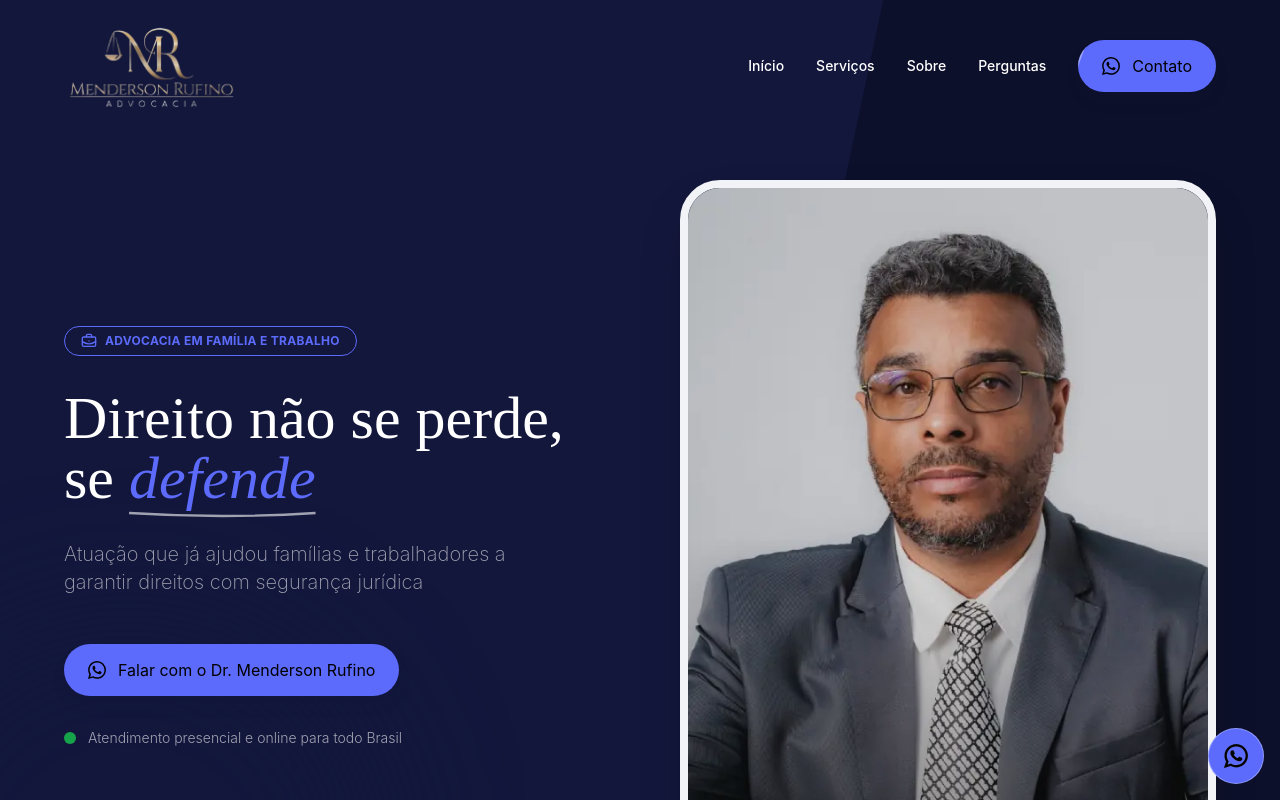
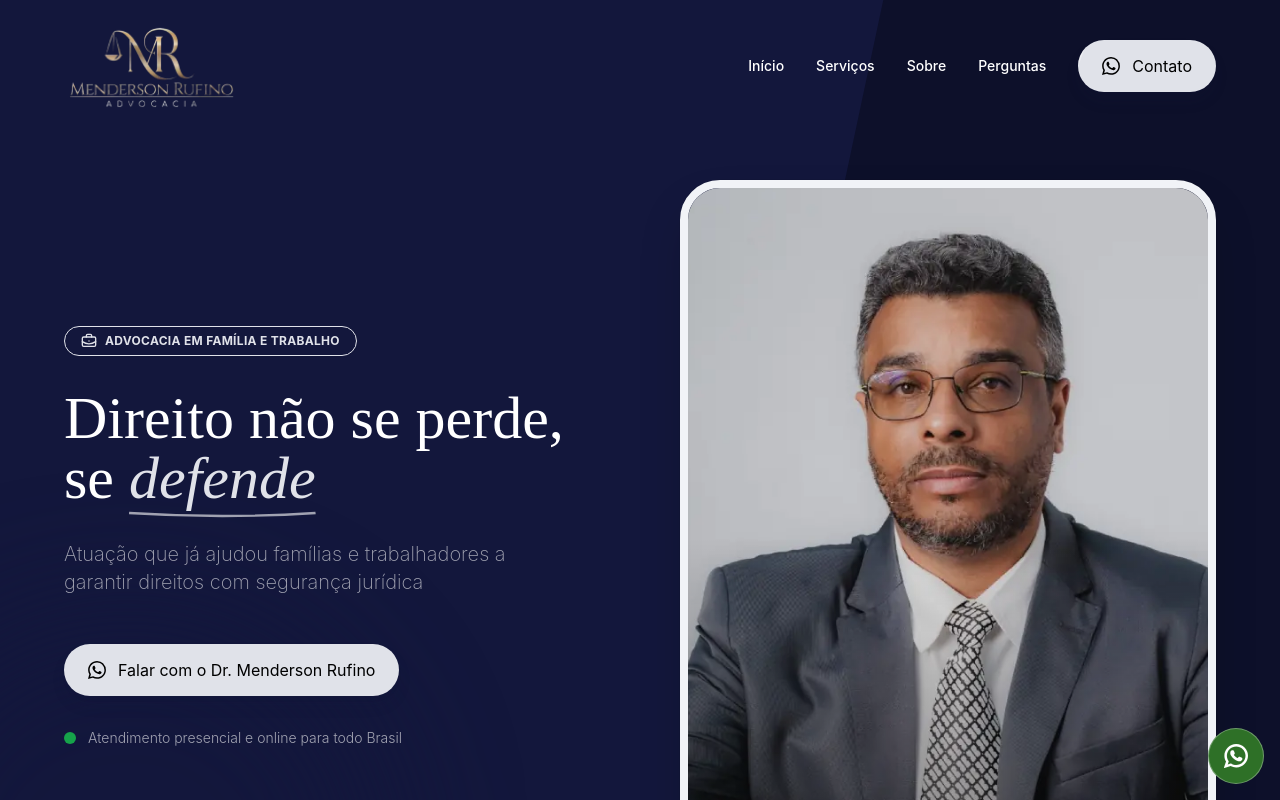
Before and after one commit to Paper-Street-Softwares/SOP-Menderson-Rufino, a React (Vite) app: page / in a window 1280 px wide. Shown: the top 800 px of the page. Built offline with nearby package versions, Linux system fonts and the light colour scheme.

Commit message:
fix: Ajustes

```diff
--- a/src/components/interactives/ButtonReflexo.jsx
+++ b/src/components/interactives/ButtonReflexo.jsx
@@ -1,6 +1,7 @@
 import { useColorMode } from '../../context/UseContextArchive'
 import { whatsAppThemes } from '../../context/UseContextArchive'
 import { alertTheme } from '../../context/UseContextArchive'
+import { defaultButtonThemes } from '../../context/UseContextArchive'
 
 export default function ButtonReflexo({
   link,
@@ -25,11 +26,11 @@ export default function ButtonReflexo({
         ? 'shadow-primaryLight/20'
         : 'shadow-primaryDark/20'
 
-  const themes = {
-    light: 'bg-primaryDark text-corTitulosBranca border border-primaryDark/20',
-    dark: 'bg-primaryLight text-corTitulosPreto',
-    default: `bg-primaryLight text-corTitulosPreto ${className}`,
-  }
+  // const themes = {
+  //   light: 'bg-primaryDark text-corTitulosBranca border border-primaryDark/20',
+  //   dark: 'bg-primaryLight text-corTitulosPreto',
+  //   default: `bg-secondary text-corTitulosPreto ${className}`,
+  // }
 
   const shineThemes = {
     light: 'bg-white/40',
@@ -41,7 +42,7 @@ export default function ButtonReflexo({
     ? alertTheme[colorMode]
     : effectiveWhatsAppColor
       ? whatsAppThemes[colorMode]
-      : (bgClass ?? themes[colorMode])
+      : (bgClass ?? defaultButtonThemes[colorMode])
 
   const shineColor = shineClass ?? shineThemes[colorMode]
   const spacing = padding || 'px-6 py-3'
--- a/src/components/interactives/WhatsAppAnimated.jsx
+++ b/src/components/interactives/WhatsAppAnimated.jsx
@@ -88,7 +88,7 @@ export default function WhatsappAnimated() {
   const themes = whatsAppColor ? whatsAppThemes : defaultButtonThemes
 
   const colorButton = themes[colorMode] || themes.default
-  const iconColor = colorMode === 'light' ? '#fff' : '#000'
+  const iconColor = colorMode === 'light' ? '#fff' : '#fff'
 
   console.log({
     whatsAppColor,
@@ -103,11 +103,11 @@ export default function WhatsappAnimated() {
         href={content.texts.links.ctaWhatsapp}
         target="_blanck"
         rel="noopener noreferrer"
-        className={`fixed bottom-4 right-4 z-50 inline-flex items-center justify-center w-14 h-14 rounded-full border border-white/30 ${colorButton}`}
+        className={`fixed bottom-4 right-4 z-50 inline-flex items-center justify-center w-14 h-14 rounded-full border border-white/30 bg-wppDark  ${colorButton}`}
         aria-label="Botão flutuante de WhatsApp para contato"
       >
         <div
-          className={`absolute z-10 top-0 left-0 w-full h-full rounded-full animate-ping border border-white ${colorButton} `}
+          className={`absolute z-10 top-0 left-0 w-full h-full rounded-full animate-ping border border-white bg-wppDark ${colorButton} `}
         ></div>
         <div className="relative z-20 ">
           <svg
--- a/src/components/sections/AboutNovoTemplate.jsx
+++ b/src/components/sections/AboutNovoTemplate.jsx
@@ -256,6 +256,7 @@ function AboutNovoTemplate({ ButtonModal, colorMode, benefits }) {
                 link={content.texts.links.ctaWhatsapp}
                 label={content.texts.navbar.ctaButtonText}
                 colorMode={colorMode}
+                bgClass={`bg-primaryDark text-white`}
               />
             </div>
           </Dialog>
--- a/src/components/sections/HeroTemplateNovo.jsx
+++ b/src/components/sections/HeroTemplateNovo.jsx
@@ -72,8 +72,8 @@ function HeroTemplateNovo({
 
       text = 'text-corTitulosBranca'
       textOpacity = 'text-corOutrosTextosBranca'
-      textDestaque = 'text-primaryLight'
-      bgMinitag = 'bg-transparent border-primaryLight text-primaryLight'
+      textDestaque = 'text-secondary'
+      bgMinitag = 'bg-transparent border-secondary text-secondary'
       // textObs = 'text-green-500'
       image = ' border-[8px] border-borderImage'
       bgAlertHero = 'bg-black text-white/60'
--- a/src/content/content.jsx
+++ b/src/content/content.jsx
@@ -121,7 +121,7 @@ const content = {
       title: (
         <h1>
           Direito não se perde, se{' '}
-          <span className="destaque relative italic font-light">
+          <span className="destaqueHero relative italic font-light">
             defende
             <span>
               <svg
@@ -362,7 +362,7 @@ const content = {
       miniTag: 'QUEM É O DR. MENDERSON RUFINO',
       title: (
         <h1>
-          Nossa
+          Minha
           <span className="destaque italic font-light"> trajetória</span>{' '}
         </h1>
       ),
--- a/src/context/UseContextArchive.jsx
+++ b/src/context/UseContextArchive.jsx
@@ -30,7 +30,7 @@ export const whatsAppThemes = {
 export const defaultButtonThemes = {
   light: 'bg-primaryDark text-corTitulosBranca border border-primaryDark/20 ',
   dark: 'bg-primaryLight text-corTitulosPreto',
-  default: 'bg-primaryLight text-corTitulosPreto ',
+  default: 'bg-secondary text-corTitulosPreto ',
 }
 
 export const alertTheme = {
--- a/src/index.css
+++ b/src/index.css
@@ -12,8 +12,12 @@
   }
 
   [data-theme='default'] .destaque {
-    @apply text-primaryLight;
+    @apply text-primaryDark;
   }
+}
+
+.destaqueHero {
+  @apply text-secondary;
 }
 
 /* default (light) */
```
